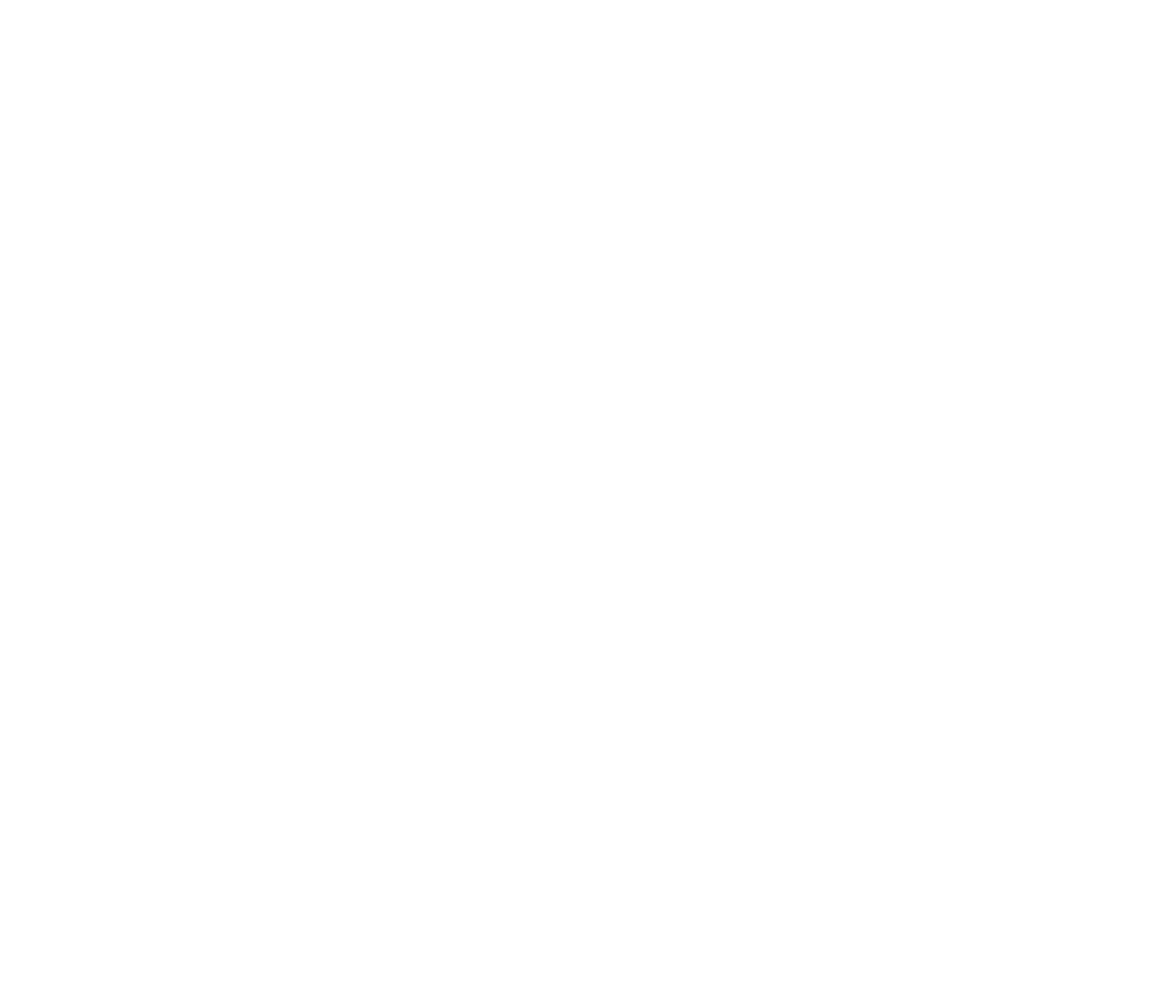
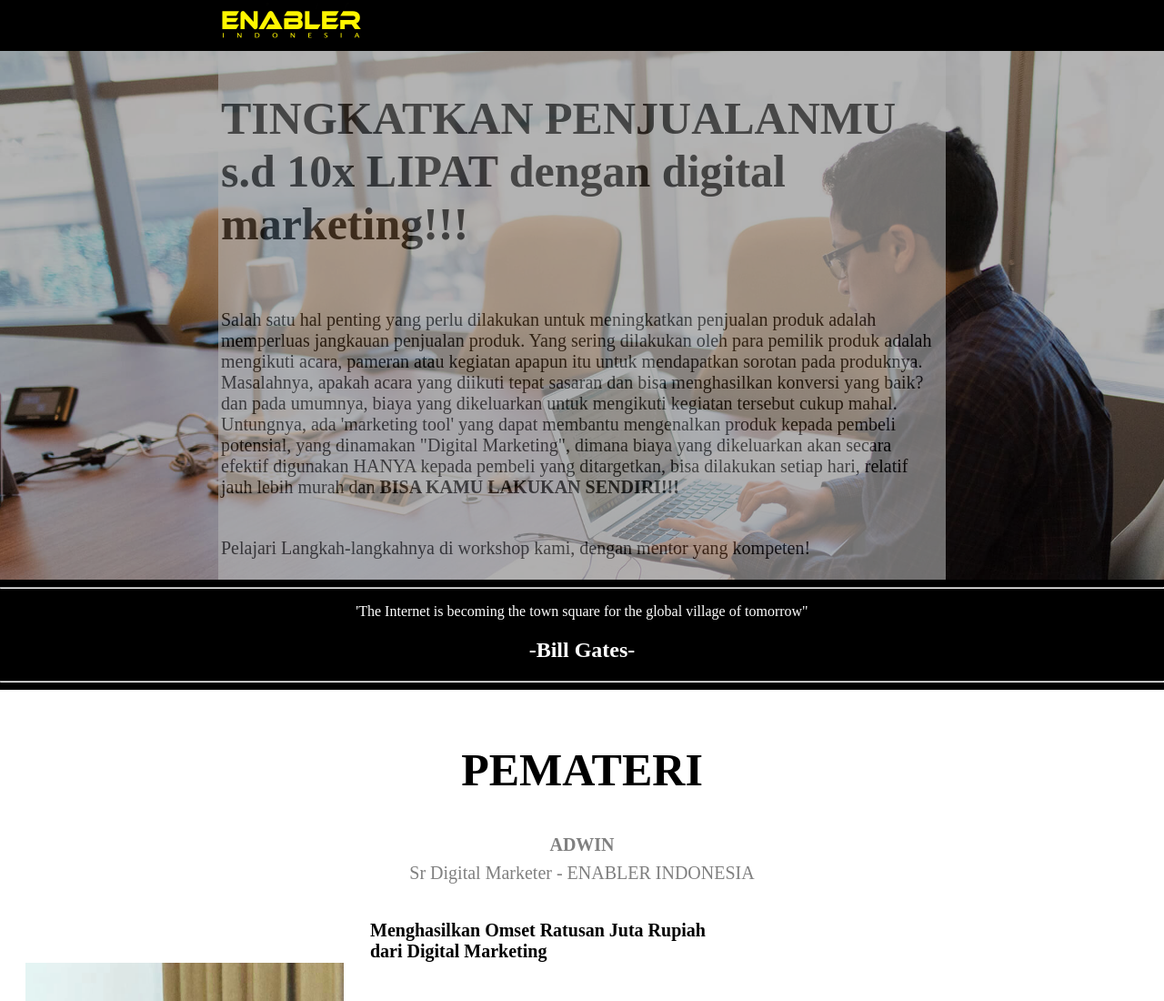
Before and after one commit to cimiko/projectlatihan, a plain HTML site: page TugasMandiri/WSweb.html in a window 1280 px wide. Shown: the top 1100 px of the page at 91% size. Before the commit the page ends 800 px from the top, so only its background shows below. Drawn offline with Linux system fonts and the light colour scheme.

Commit message:
menambahkan header dan contentpada file WSweb.html

```diff
--- a/TugasMandiri/WSweb.html
+++ b/TugasMandiri/WSweb.html
@@ -1,18 +1,120 @@
 <!DOCTYPE html>
 <html lang="en" dir="ltr">
+
 <head>
   <meta charset="utf-8">
   <title>Seminar</title>
+  <link rel="stylesheet" href="style.css">
 </head>
+
 <body>
 
   <section>
     <div id="wrapper">
-        <div class="daftar-header">
+      <div>
+        <center>
+          <table width="800px">
+            <thead>
+              <tr>
+                <td>
+                  <div class="header">
+                    <div class="top-header1">
+                      <div class="logo-header">
+                        <a href="#">
+                          <img src="img/Logo.png" alt="Image Error">
+                        </a>
+                      </div>
+                    </div>
+                  </div>
+                </td>
+              </tr>
+            </thead>
+          </table>
+        </center>
 
+        <div class="content">
+          <div class="content1">
+            <center>
+              <table width="800px" style="background-color: rgb(255,255,255); opacity: 0.6;">
+                <thead>
+                  <tr>
+                    <td>
+                      <h1 class="contenth1">TINGKATKAN PENJUALANMU s.d 10x LIPAT dengan digital marketing!!!</h1>
+                    </td>
+                  </tr>
+                  <tr>
+                    <td>
+                      <p class="contentp1">Salah satu hal penting yang perlu dilakukan untuk meningkatkan penjualan produk adalah memperluas jangkauan penjualan produk. Yang sering dilakukan oleh para pemilik produk adalah mengikuti acara, pameran
+                        atau kegiatan apapun itu untuk mendapatkan sorotan pada produknya. Masalahnya, apakah acara yang diikuti tepat sasaran dan bisa menghasilkan konversi yang baik? dan pada umumnya, biaya yang dikeluarkan untuk mengikuti kegiatan
+                        tersebut cukup mahal. Untungnya, ada 'marketing tool' yang dapat membantu mengenalkan produk kepada pembeli potensial, yang dinamakan "Digital Marketing", dimana biaya yang dikeluarkan akan secara efektif digunakan HANYA
+                        kepada pembeli yang ditargetkan, bisa dilakukan setiap hari, relatif jauh lebih murah dan <b>BISA KAMU LAKUKAN SENDIRI!!!</b>
+                      </p>
+                    </td>
+                  </tr>
+
+                  <tr>
+                    <td>
+                      <p class="contentp2">Pelajari Langkah-langkahnya di workshop kami, dengan mentor yang kompeten!</p>
+                    </td>
+                  </tr>
+                </thead>
+              </table>
+            </center>
+          </div>
+          <div class="content2">
+            <div class="content2.1">
+              <hr>
+              <p>'The Internet is becoming the town square for the global village of tomorrow"</p>
+              <h1>-Bill Gates-</h1>
+              <hr>
+            </div>
+          </div>
+
+          <div class="content3">
+            <div class="content31"><br>
+              <h1 class="contenth3">PEMATERI</h1>
+              <h1 class="contenth31">ADWIN</h1>
+              <p class="contentp31">Sr Digital Marketer - ENABLER INDONESIA</p>
+            </div>
+
+            <div class="content32">
+              <table class="table32" width="800px">
+                <thead>
+
+                  <tr>
+                    <td rowspan="6 "width="400px"><img class="img32" src="img/Foto2.jpg" alt="Image Error" width="350px" height="500px"></td>
+                    <td><h1 class="contenth13">Menghasilkan Omset Ratusan Juta Rupiah dari Digital Marketing</h1></td>
+                  </tr>
+                  <tr>
+                    <td>
+                      <p class="contentp13">Mengawali karir di bidang digital marketing dengan berjualan produk, Adwin berhasil mencetak <b>omset ratusan juta</b></p>
+                    </td>
+                  </tr>
+                  <tr>
+                    <td><h1 class="contenth14">Efisiensi Biaya periklanan dalam Digital Marketing</h1></td>
+                  </tr>
+                  <tr>
+                    <td>
+                      <p class="contentp14">Membaca data dan optimasi iklan menjadi salah satu spesialisasi Adwin, sehingga bisa meminimalisir periklan, pencapaian terbaiknya Adwin berhasil mendapatkan <b>lead dengan harga ribuan rupiah!</b></p>
+                    </td>
+                  </tr>
+                  <tr>
+                    <td><h1 class="contenth15">Funneling dan Data Capture</h1></td>
+                  </tr>
+                  <tr>
+                    <td>
+                      <p class="contentp15">Adwin memiliki kemampuan untuk menggiring audience iklannya untuk melakukan <b>konversi sesuai yang diharapkan</b>, dan juga mendapatkan data-data yang dibutuhkan.</p>
+                    </td>
+                  </tr>
+                </thead>
+              </table>
+            </div>
+          </div>
+        </div>
       </div>
     </div>
   </section>
 
 </body>
+
 </html>
--- /dev/null
+++ b/TugasMandiri/style.css
@@ -0,0 +1,76 @@
+body {
+  margin: auto;padding: auto
+}
+
+#wrapper{
+background-color: black
+}
+
+
+.content1 {
+background-image: url(img/Foto.jpg); background-size: cover; opacity: .7;
+}
+
+.contenth1 {
+  font-size: 50px
+}
+
+.contentp1 {
+  font-size: 20px
+}
+
+.contentp2 {
+  font-size: 20px
+}
+
+.content2  {
+  color: white; text-align: center;
+}
+
+.content3  {
+  background-color: white; text-align: center;
+}
+
+.contenth3  {
+  font-size: 50px ;
+}
+
+.contenth31 {
+  font-size: 20px ; color: grey
+}
+
+.contentp31 {
+  font-size: 20px; color: grey ; margin-top: -8px
+}
+
+.table32 {
+
+}
+
+.contenth13 {
+  font-size: 20px ; text-align: left;
+}
+
+.contentp13 {
+  font-size: 20px; text-align: left;
+}
+
+.contenth14 {
+  font-size: 20px ; text-align: left;
+}
+
+.contentp14 {
+  font-size: 20px; text-align: left;
+}
+
+.contenth15 {
+  font-size: 20px ; text-align: left;
+}
+
+.contentp15 {
+  font-size: 20px; text-align: left;
+}
+
+.img32 {
+
+}
```
Also changed, not shown: TugasMandiri/img/Foto.jpg (added), TugasMandiri/img/Foto2.jpg (added), TugasMandiri/img/Foto3.jpg (added), TugasMandiri/img/Logo.png (added). Lines whose indentation alone changed are shown as unchanged.
